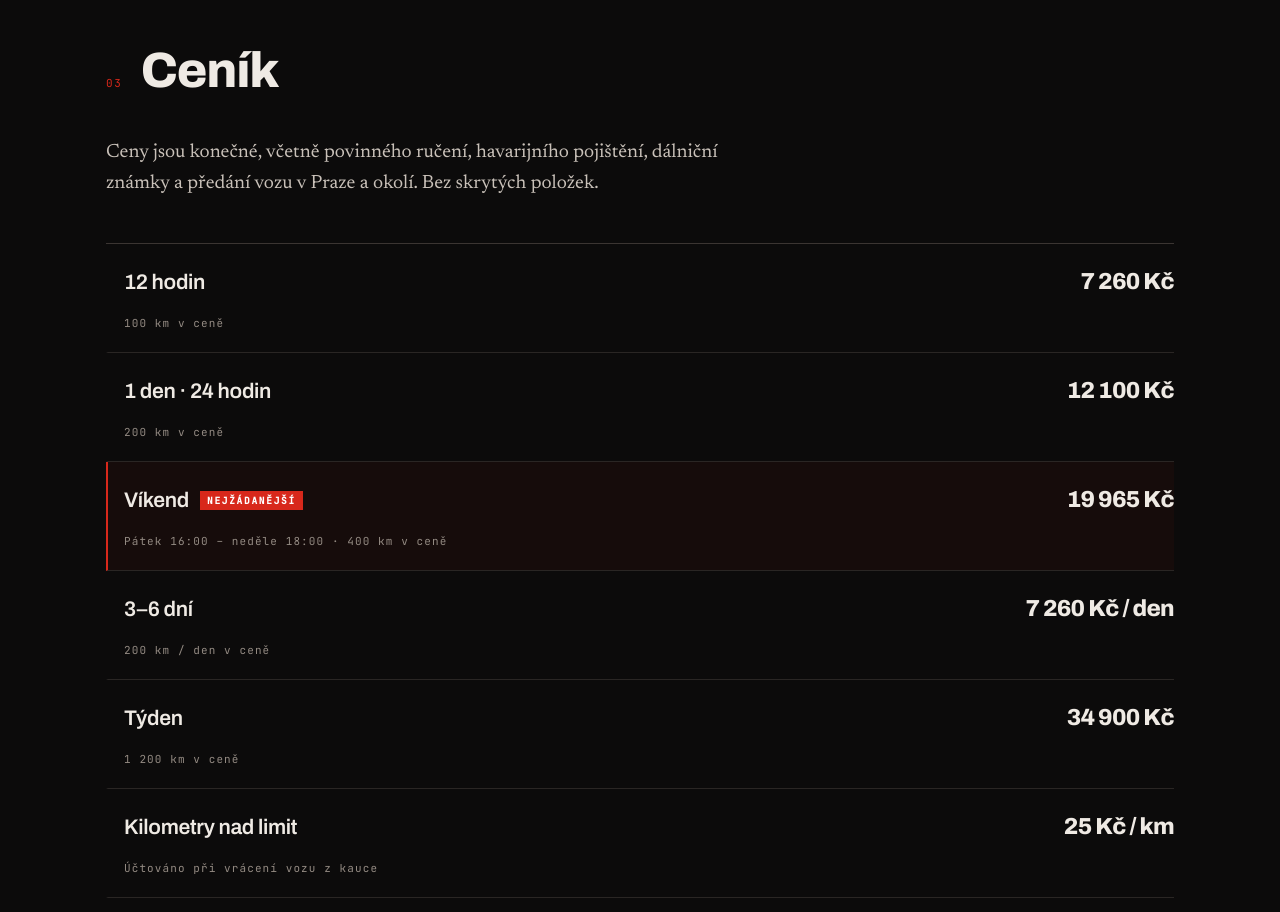
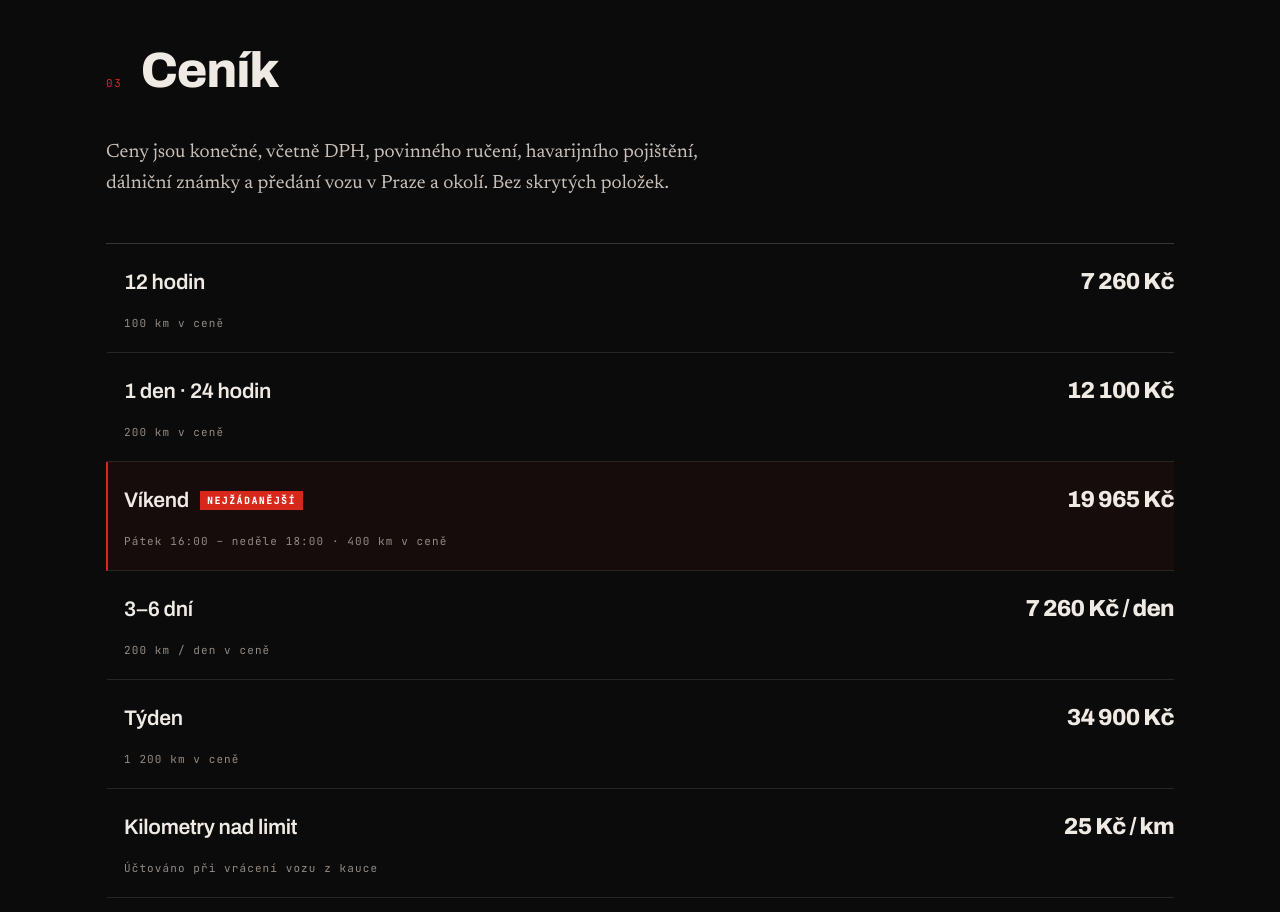
Before and after one commit to rohkyN/mercedes-one-page, a Next.js app: page / in a window 1280 px wide. Shown: the part 3380-4292 px from the top of the page. Built offline with nearby package versions, Linux system fonts and the light colour scheme.

Commit message:
Update page.js

```diff
--- a/app/page.js
+++ b/app/page.js
@@ -148,7 +148,7 @@ export default function Home() {
             <h2>Ceník</h2>
           </div>
           <p className="lede" style={{ marginBottom: "clamp(28px,3.4vw,44px)" }}>
-            Ceny jsou konečné, včetně povinného ručení, havarijního pojištění, dálniční známky
+            Ceny jsou konečné, včetně DPH, povinného ručení, havarijního pojištění, dálniční známky
             a předání vozu v Praze a okolí. Bez skrytých položek.
           </p>
 
```
